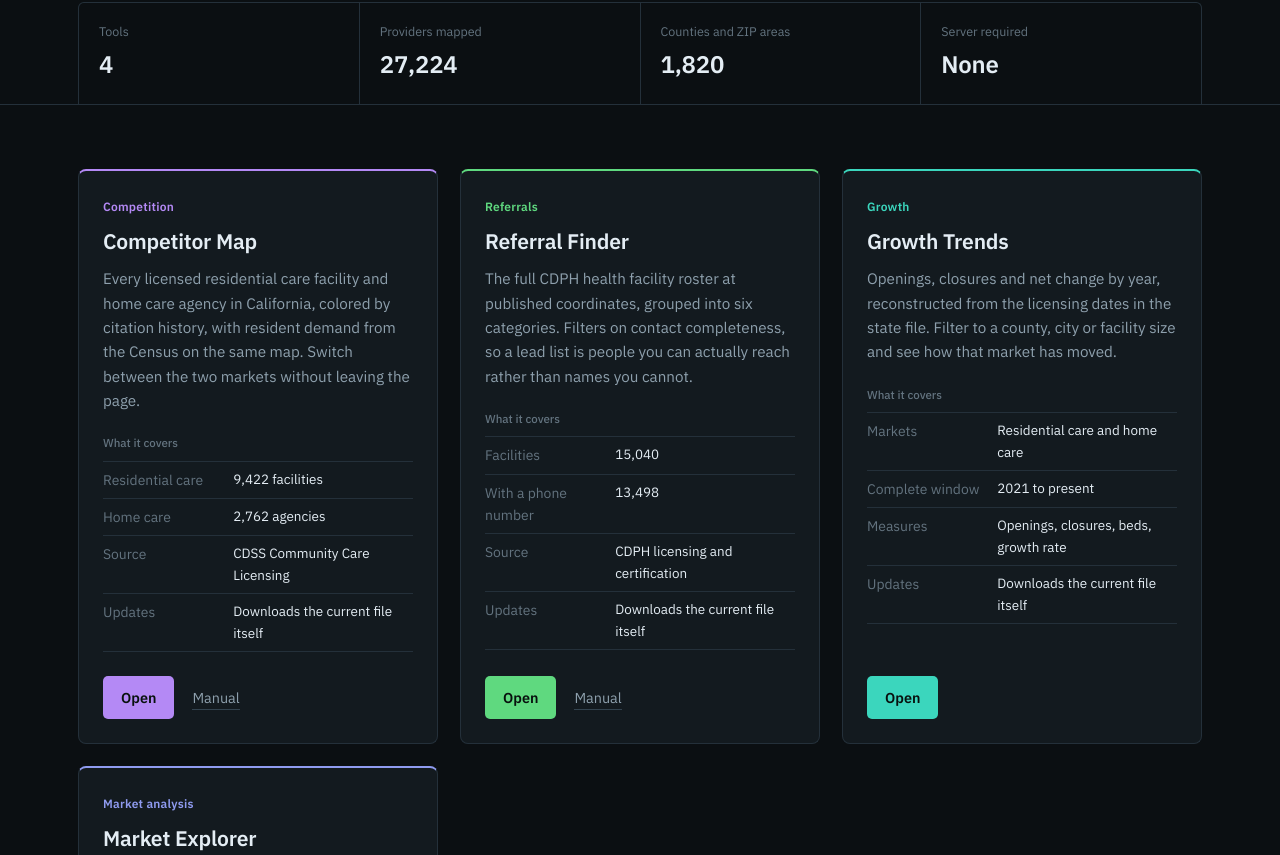
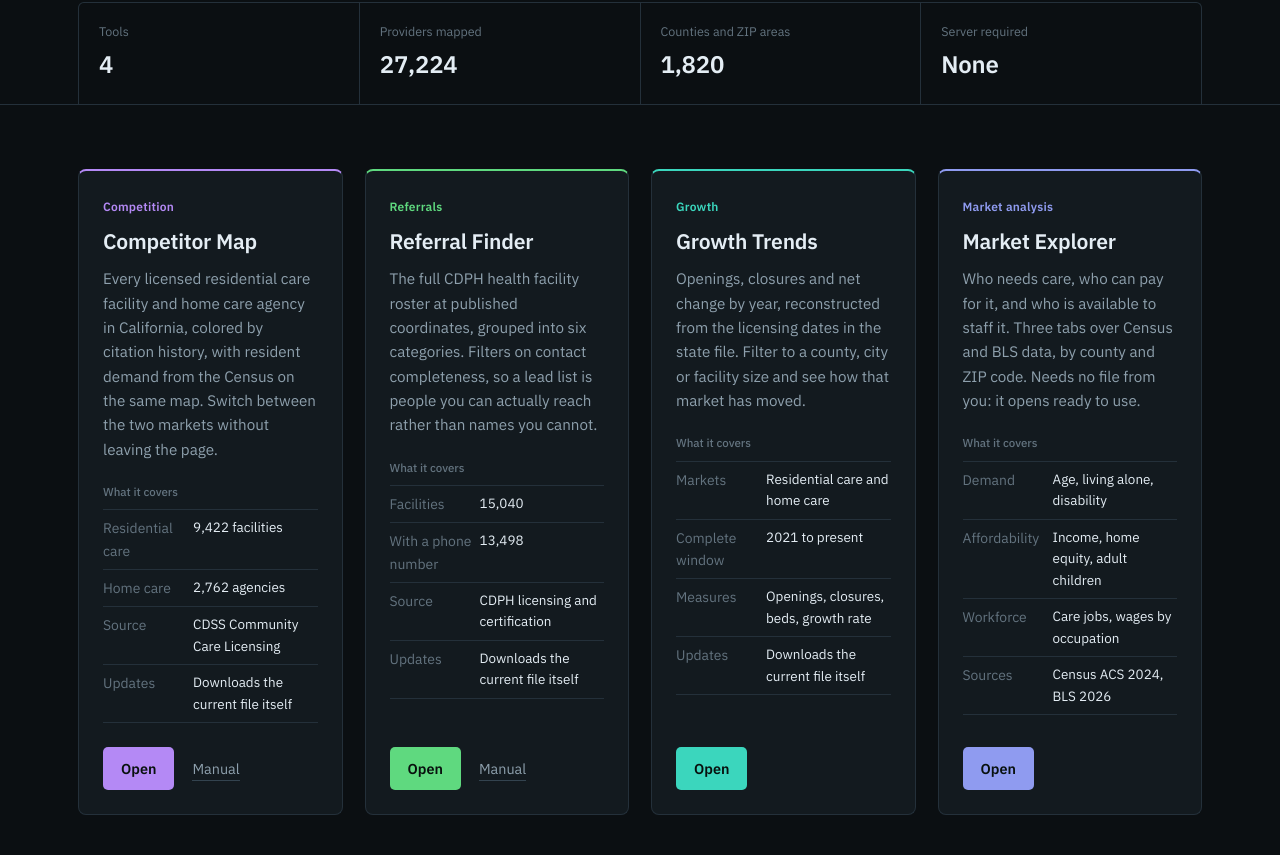
Before and after one commit to spencer-rogersai/spencer-rogersai.github.io, a plain HTML site: page index.html in a window 1280 px wide. Shown: the part 372-1227 px from the top of the page. Drawn offline with Linux system fonts and the light colour scheme.

Commit message:
Add files via upload

```diff
--- a/assets/launcher.css
+++ b/assets/launcher.css
@@ -152,9 +152,10 @@ main.shell {
 
 .grid {
   display: grid;
-  grid-template-columns: repeat(3, minmax(0, 1fr));
+  grid-template-columns: repeat(2, minmax(0, 1fr));
   gap: 22px;
 }
+@media (min-width: 1150px){ .grid { grid-template-columns: repeat(4, minmax(0, 1fr)); } }
 
 .card {
   background: var(--surface);
@@ -168,6 +169,7 @@ main.shell {
 .card[data-accent="plum"]   { --accent: var(--violet); }
 .card[data-accent="green"]  { --accent: var(--green); }
 .card[data-accent="indigo"] { --accent: var(--indigo); }
+.card[data-accent="teal"]   { --accent: var(--teal); }
 
 .kicker {
   font-family: var(--sans);
```
